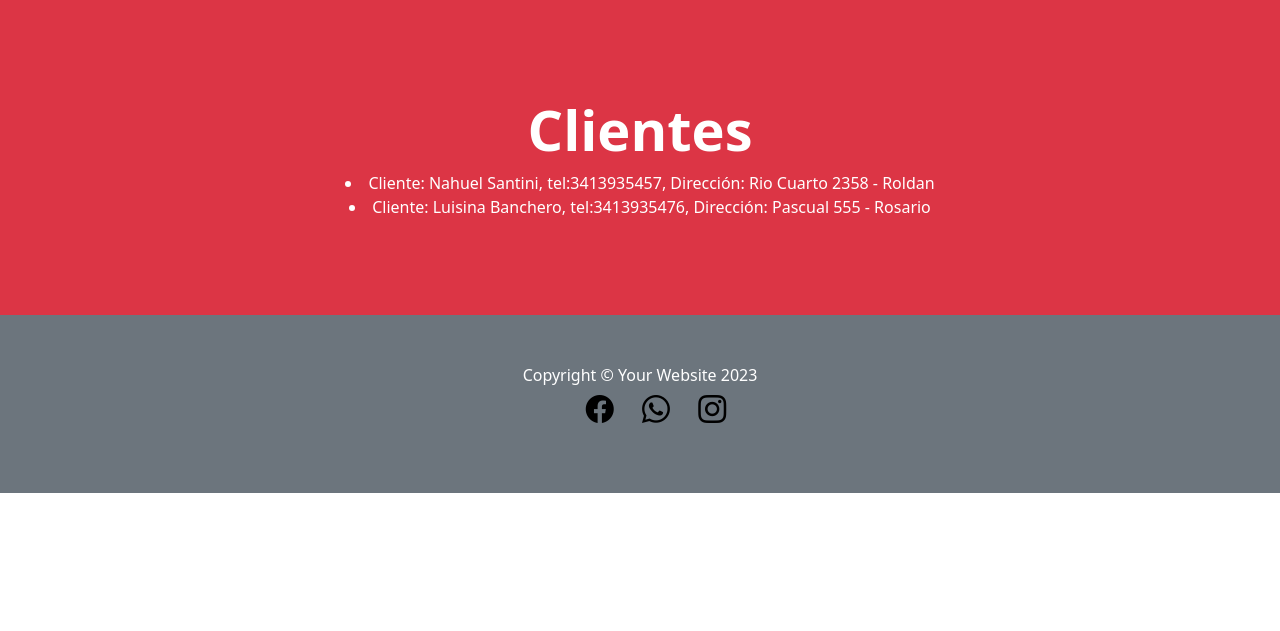
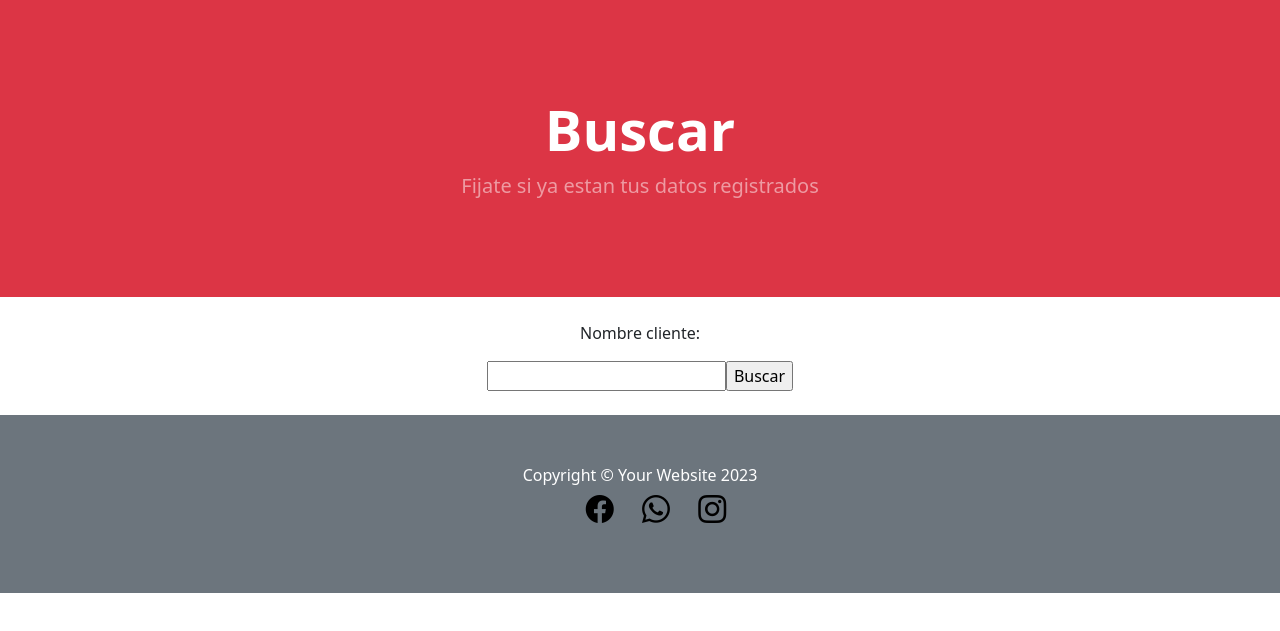
Before and after one commit to nahuelnob/TerceraPreEntrega-SantiniNahuel, a Django app: page /SanApp/buscarCliente/ in a window 1280 px wide. Shown: the part 56-687 px from the top of the page. Run offline with Django 4.2, Linux system fonts and the light colour scheme; data comes from the database, SQL or seed files in the repository; both versions use the stored data as it was after the commit; some libraries are stand-ins or nearby versions.

```diff
--- a/SanApp/templates/SanApp/buscar_cliente.html
+++ b/SanApp/templates/SanApp/buscar_cliente.html
@@ -1,25 +1,25 @@
-{% extends 'SanApp/base.html' %}
+{% extends "SanApp/base.html" %}
+
 {% load static %}
+
 {% block contenidoQueCambia %}
 <header class="bg-danger py-5">
     <div class="container px-4 px-lg-5 my-5">
         <div class="text-center text-white">
-            <h1 class="display-4 fw-bolder">Clientes</h1>
-            <p class="lead fw-normal text-white-50 mb-0">
-                {% for x in cliente %}
-                <li>{{x}}</li>
-                {% comment %} <button>
-                    <a href=""></a>
-                    <a href=""></a>
-                </button> {% endcomment %}
-
-                {% endfor %}</p>
+            <h1 class="display-4 fw-bolder">Buscar</h1>
+            <p class="lead fw-normal text-white-50 mb-0">Fijate si ya estan tus datos registrados</p>
         </div>
     </div>
-</header>
+</header><br>
 
-    <body>
 
-    </body>
-</html>
+<p class="d-flex justify-content-center aling-items-center">Nombre cliente:</p>
+<form action="{% url 'Buscar_cliente' %}" method="POST" class="d-flex justify-content-center aling-items-center">
+    {% csrf_token %}
+
+        <input type="text" name="nombre" >
+        <input type="submit" value="Buscar">
+
+</form>
+<br>
 {% endblock %}
--- a/SanApp/templates/SanApp/cliente.html
+++ b/SanApp/templates/SanApp/cliente.html
@@ -14,6 +14,7 @@
 
   <body>
     <section>
+
       <div class="d-flex justify-content-center aling-items-center">
           {% if mi_formu.errors %}
 
--- a/SanApp/urls.py
+++ b/SanApp/urls.py
@@ -10,5 +10,7 @@ urlpatterns = [
     path('que_hacer/', views.que_hacer, name="Que_hacer"),
     path('hacerPedidos/', views.hacer_pedidos, name="Hacer_pedido"),
     path('hacerCambios/', views.hacer_cambios, name="Hacer_cambios"),
-    path('buscarCliente/', views.buscar_clientes, name="Buscar_cliente")
+    path('buscarCliente/', views.buscar_cliente, name="Buscar_cliente"),
+    path('leerCliente/', views.leer_cliente, name="Leer_cliente"),
+
 ]
--- a/SanApp/views.py
+++ b/SanApp/views.py
@@ -21,10 +21,6 @@ def finCompra(request):
 def que_hacer(request):
     return render(request, "SanApp/que_hacer.html")
 
-def buscar_clientes(request):
-    cliente = Cliente.objects.all()
-    contexto = {"cliente":cliente}
-    return render(request, "SanApp/buscar_cliente.html", contexto)
 
 def cliente(request):
     if request.method == "POST":
@@ -77,3 +73,18 @@ def hacer_cambios(request):
         mi_formu = CambiosFormulario()
 
     return render(request, "SanApp/hacer_cambios.html", {"mi_formu":mi_formu})
+
+def buscar_cliente(request):
+    if request.method == "POST":
+        data = request.POST
+        cliente = Cliente.objects.filter(nombre__contains=data['nombre'])
+        contexto = {'cliente': cliente}
+
+        return render (request, 'SanApp/leer_cliente.html', contexto)
+    else:
+        return render(request,"SanApp/buscar_cliente.html")
+
+def leer_cliente(request):
+    cliente = Cliente.objects.all()
+    contexto = {"cliente":cliente}
+    return render(request, "SanApp/leer_cliente.html", contexto)
```
Also changed, not shown: SanApp/templates/SanApp/leer_cliente.html (added, +25 -0 lines), db.sqlite3.
